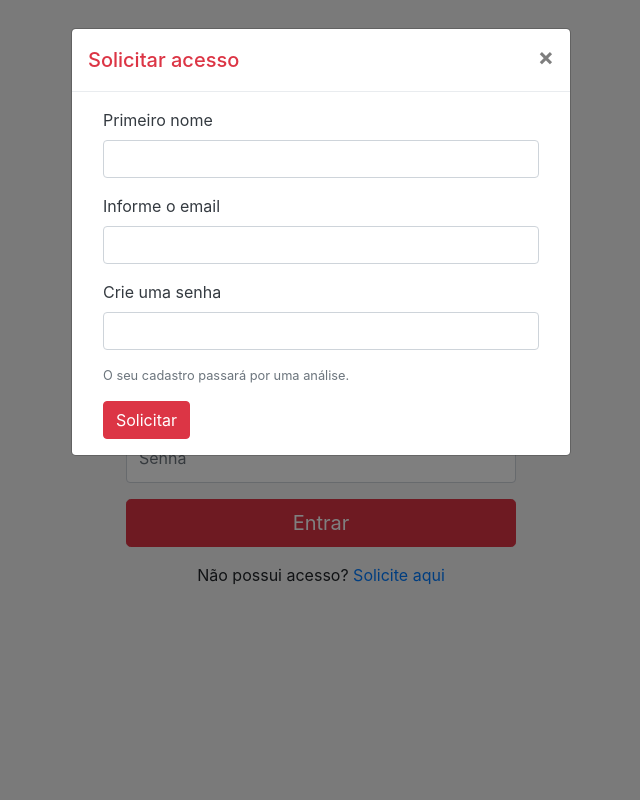
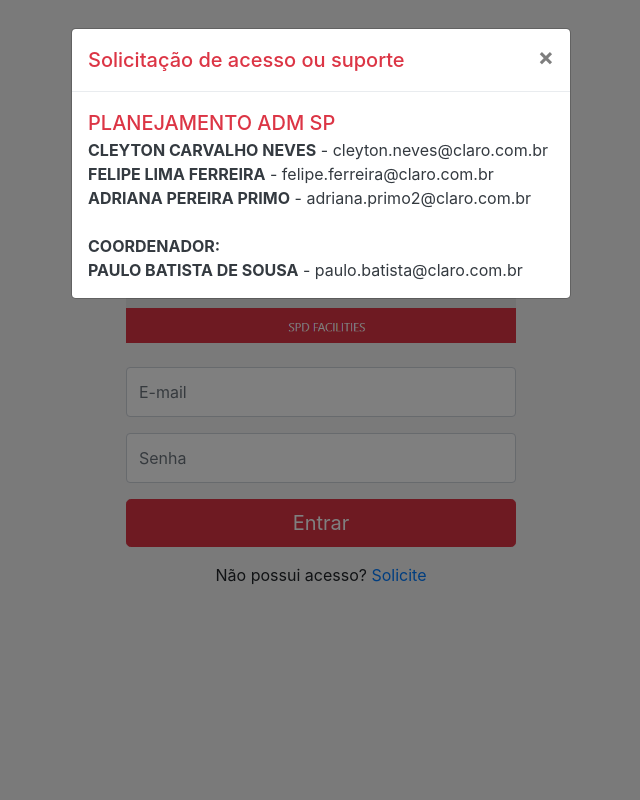
Before and after one commit to Goodnato/sistema_adm, a CodeIgniter app: page /sistemaadm/ in a window 1280 px wide, after a click on "Solicite". Shown: the whole page, without its empty margins (319-959 px from the left). Run offline with CodeIgniter, Linux system fonts and the light colour scheme; some libraries are stand-ins or nearby versions.

Commit message:
atualização do modal solicitação de acesso

```diff
--- a/application/controllers/Distribuicoes.php
+++ b/application/controllers/Distribuicoes.php
@@ -82,7 +82,7 @@ class Distribuicoes extends CI_Controller
 
     public function consultarModeloPeloImei()
     {
-        $imei = (int) $this->input->post('imei');
+        $imei = $this->input->post('imei');
 
         if ($imei <= 0) {
             echo json_encode([
--- a/application/views/login/index.php
+++ b/application/views/login/index.php
@@ -77,7 +77,7 @@
 
         <!-- botão para entrar no sistema base_url direciona o usuário para o dashboard -->
         <button class="btn btn-lg btn-danger btn-block" id="btn_login">Entrar</button>
-        <p class="text-center mt-3">Não possui acesso? <a href="#" data-toggle="modal" data-target="#novoCadastroModal">Solicite aqui</a></p>
+        <p class="text-center mt-3">Não possui acesso? <a href="#" data-toggle="modal" data-target="#novoCadastroModal">Solicite </a></p>
 
 
     </form>
@@ -87,7 +87,7 @@
         <div class="modal-dialog modal-md" role="document">
             <div class="modal-content">
                 <div class="modal-header">
-                    <h5 class="modal-title text-danger">Solicitar acesso</h5>
+                    <h5 class="modal-title text-danger">Solicitação de acesso ou suporte</h5>
                     <button type="button" class="close" data-dismiss="modal">
                         <span>&times;</span>
                     </button>
@@ -95,26 +95,14 @@
                 <div class="modal-body">
                     <div class="container-fluid">
                         <div class="row">
-                            <div class="col-12">
-                                <form action="<?php echo base_url("Usuario/novo_cadastro") ?>" method="Post" autocomplete="off">
-                                    <div class="form-group">
-                                        <label for="nome">Primeiro nome</label>
-                                        <input type="text" class="form-control" id="cadastro_nome" value="<?php echo set_value("cadastro_nome") ?>" name="cadastro_nome" placeholder="" required>
-                                    </div>
-                                    <div class="form-group">
-                                        <label for="email">Informe o email</label>
-                                        <input type="email" class="form-control" id="cadastro_email" value="<?php echo set_value("cadastro_email") ?>" name="cadastro_email" placeholder="" required>
-                                    </div>
-                                    <div class="form-group">
-                                        <label for="email">Crie uma senha</label>
-                                        <input type="password" class="form-control" id="cadastro_pass" value="<?php echo set_value("cadastro_pass") ?>" name="cadastro_pass" placeholder="" required>
-                                    </div>
-                                    <small class="form-text text-muted">O seu cadastro passará por uma análise.</small>
-                                    <button type="submit" class="btn btn-danger mt-3">
-                                        Solicitar
-                                    </button>
-                                </form>
-                            </div>
+                            <h5 class="modal-title text-danger">PLANEJAMENTO ADM SP</h5>
+                        </div>
+                        <div class="row">
+                            <h9><b>CLEYTON CARVALHO NEVES</b> - cleyton.neves@claro.com.br </h9><br>
+                            <h9><b> FELIPE LIMA FERREIRA</b>   - felipe.ferreira@claro.com.br </h9><br>
+                            <h9><b> ADRIANA PEREIRA PRIMO</b>  - adriana.primo2@claro.com.br</h9><br><br>
+                            <h9><b>COORDENADOR:</b></h9>
+                            <h9><b>PAULO BATISTA DE SOUSA</b> - paulo.batista@claro.com.br</h9>
                         </div>
                     </div>
                 </div>
```
Also changed, not shown: assets/images/logo-claro2.png.
